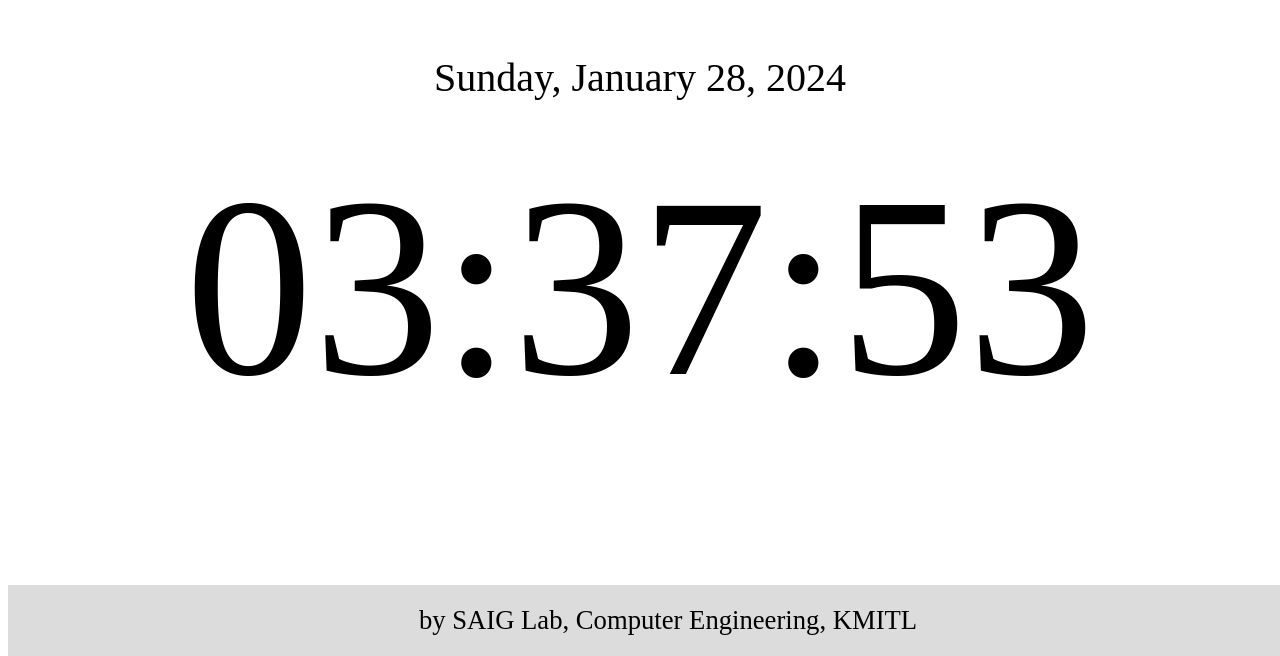
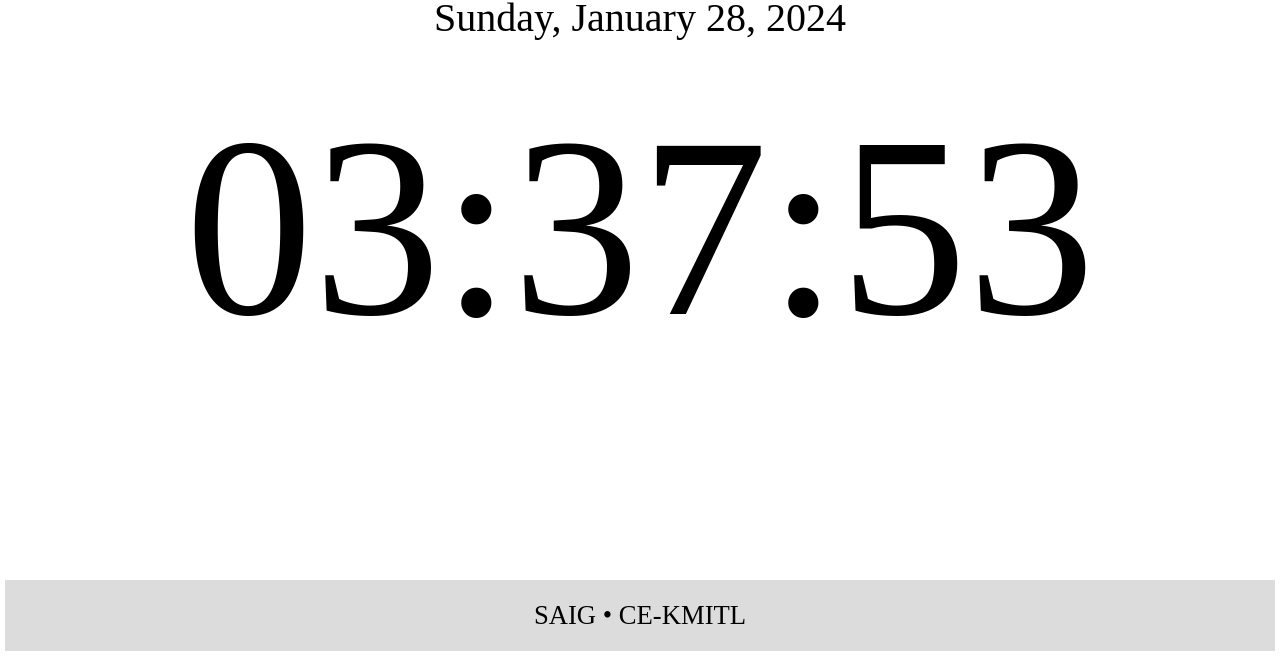
Before and after one commit to Rathachai/kmitl-time, a plain HTML site: page index.html in a window 1280 px wide. Shown: the part 144-800 px from the top of the page. Drawn offline with Linux system fonts and the light colour scheme.

Commit message:
Update index.html

```diff
--- a/index.html
+++ b/index.html
@@ -19,7 +19,7 @@
         section#head{
             padding:30px;
             position:relative;
-            height: 80px;
+            height: 20px;
         }
 
         section#datetime{
@@ -45,10 +45,11 @@
         footer{
             text-align: center;
             position: absolute;
-            bottom: 0px;
+            bottom: 5px;
             background-color: gainsboro;
             padding:20px;
-            width:100%;
+            left:5px;
+            right:5px;
             font-size: 20pt;
         }
     </style>
@@ -64,7 +65,7 @@
     </section>
 
     <footer>
-        by SAIG Lab, Computer Engineering, KMITL
+       SAIG • CE-KMITL
     </footer>
 
     <script>
```
